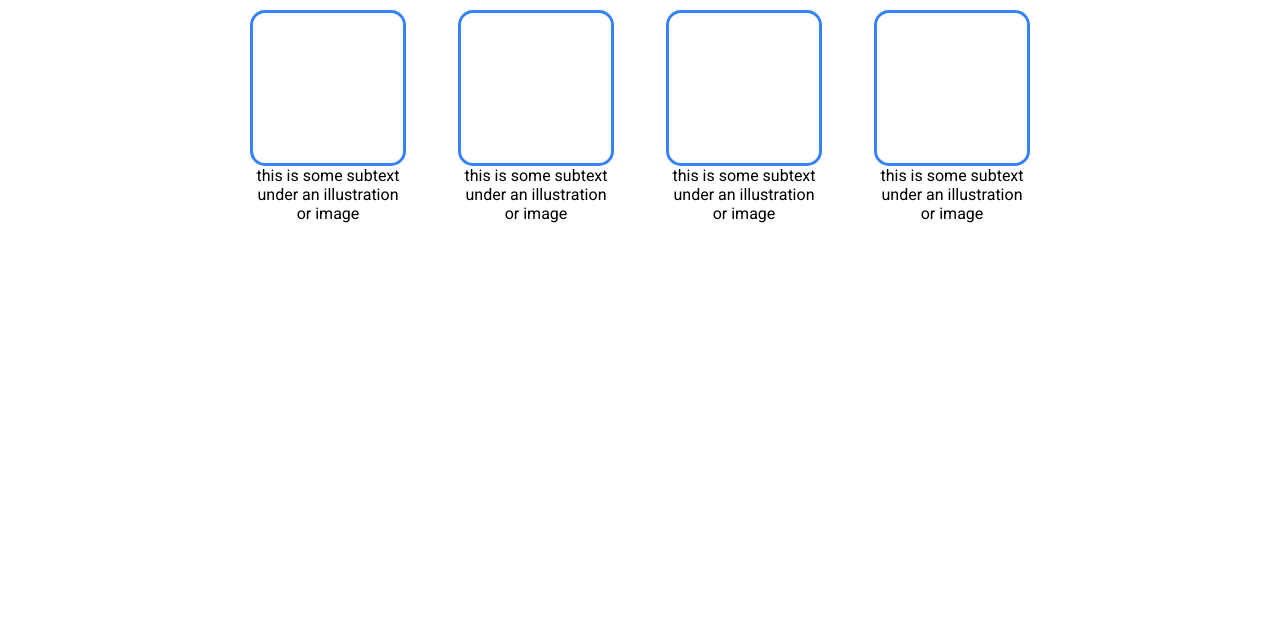
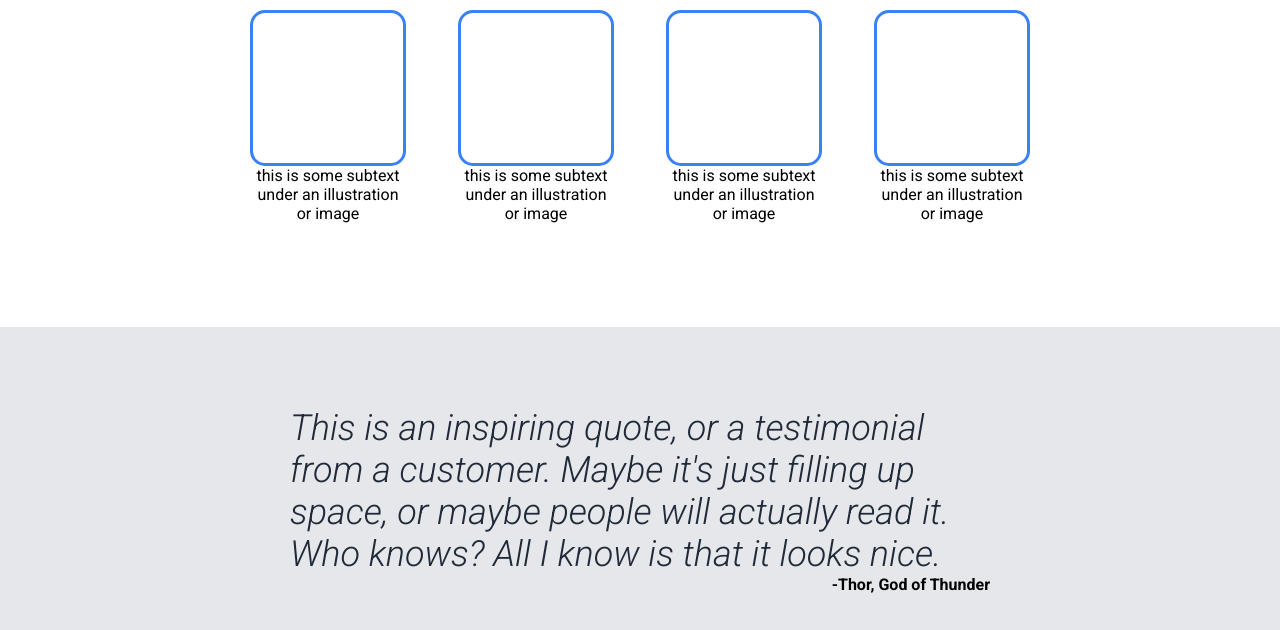
Before and after one commit to ConnorC3/odin-landing-page, a plain HTML site: page index.html in a window 1280 px wide. Shown: the part 584-1214 px from the top of the page. Before the commit the page ends 859 px from the top, so only its background shows below. Drawn offline with Linux system fonts and the light colour scheme.

Commit message:
Add grey section to page

```diff
--- a/index.html
+++ b/index.html
@@ -47,5 +47,17 @@
             </div>
         </div>
     </div>
+    <div class="grey">
+        <div class="quote-and-author">
+            <div class="quote">
+                This is an inspiring quote, or a testimonial from a customer.
+                Maybe it's just filling up space, or maybe people will actually
+                read it. Who knows? All I know is that it looks nice.
+            </div>
+            <div class="quote-author">
+                -Thor, God of Thunder
+            </div>
+        </div>
+    </div>
 </body>
 </html>
--- a/style.css
+++ b/style.css
@@ -87,6 +87,7 @@ button {
     display: flex;
     justify-content: center;
     gap: 52px;
+    margin-bottom: 52px;
 }
 
 .info-box {
@@ -103,3 +104,27 @@ button {
     width: 150px;
     flex-shrink: 0;
 }
+
+.grey {
+    background-color: #E5E7EB;
+    display: flex;
+    flex-direction: column;
+    align-items: center;
+    padding: 80px;
+}
+
+.quote-and-author {
+    max-width: 700px;
+}
+
+.quote {
+    color: #1F2937;
+    font-size: 36px;
+    font-weight: 300;
+    font-style: italic;
+}
+
+.quote-author {
+    font-weight: bold;
+    text-align: right;
+}
```
